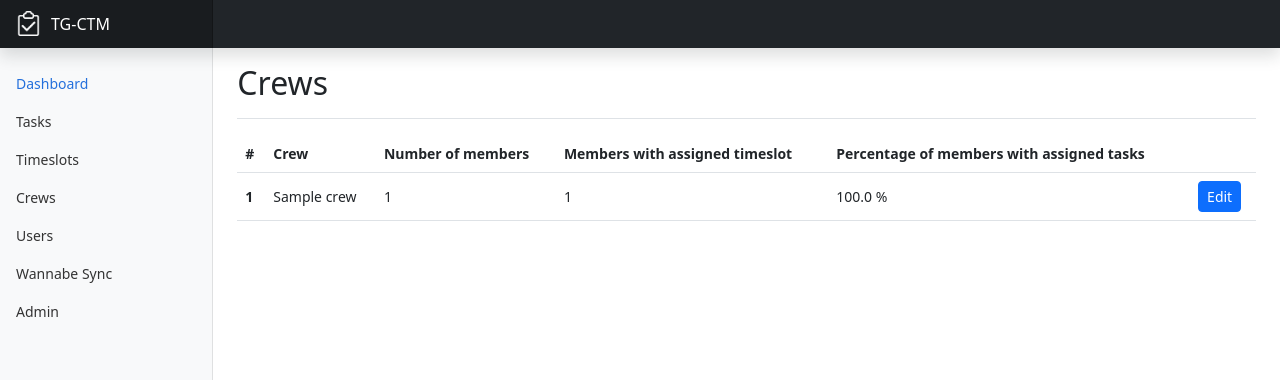
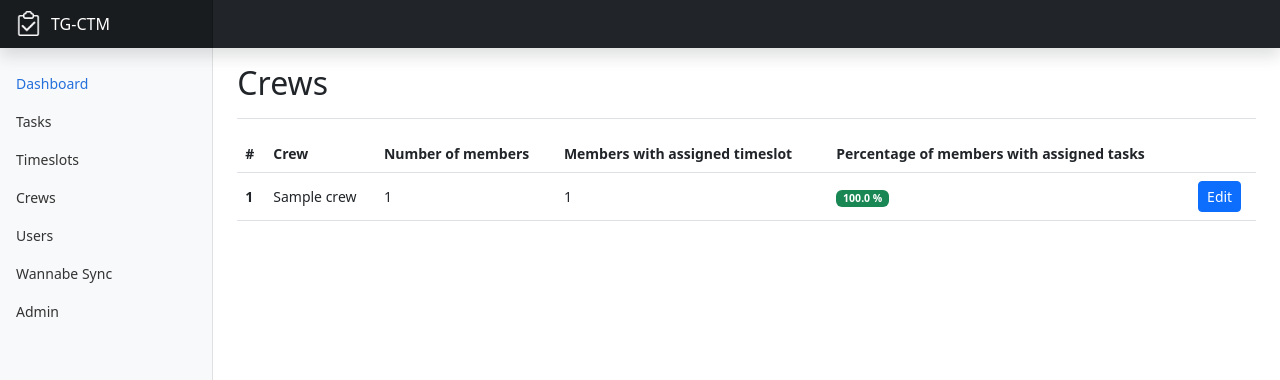
Before and after one commit to gathering/tg-ctm, a Django app: page /crews in a window 1280 px wide. Shown: the top 380 px of the page. Run offline with Django 4.2, Linux system fonts and the light colour scheme; a user stored in the database is signed in; tables that the repository leaves empty hold one stand-in row (values such as "Sample post"); some libraries are stand-ins or nearby versions.

Commit message:
feat: color code percentage of crew assigned timeslot
Signed-off-by: Glenn <glenn@kandu.no>

```diff
--- a/tgctm/ctm/templates/crews.html
+++ b/tgctm/ctm/templates/crews.html
@@ -25,7 +25,17 @@
         <td>{{ crew.name }}</td>
         <td>{{ crew.num_users }}</td>
         <td>{{ crew.num_users_assigned }}</td>
-        <td>{{ crew.percentage_users_with_assigned_timeslot }} %</td>
+        <td>
+          {% if crew.num_users == 0 %}
+            <span class="badge bg-success">100 %</span>
+          {% elif crew.percentage_users_with_assigned_timeslot == 100 %}
+            <span class="badge bg-success">{{ crew.percentage_users_with_assigned_timeslot }} %</span>
+          {% elif crew.percentage_users_with_assigned_timeslot > 30 %}
+            <span class="badge bg-warning">{{ crew.percentage_users_with_assigned_timeslot }} %</span>
+          {% else %}
+            <span class="badge bg-danger">{{ crew.percentage_users_with_assigned_timeslot }} %</span>
+          {% endif %}
+        </td>
         <td><a href="/crew/{{ crew.id }}" type="button" class="btn btn-primary btn-sm">Edit</a></td>
       </tr>
       {% endfor %}
```
